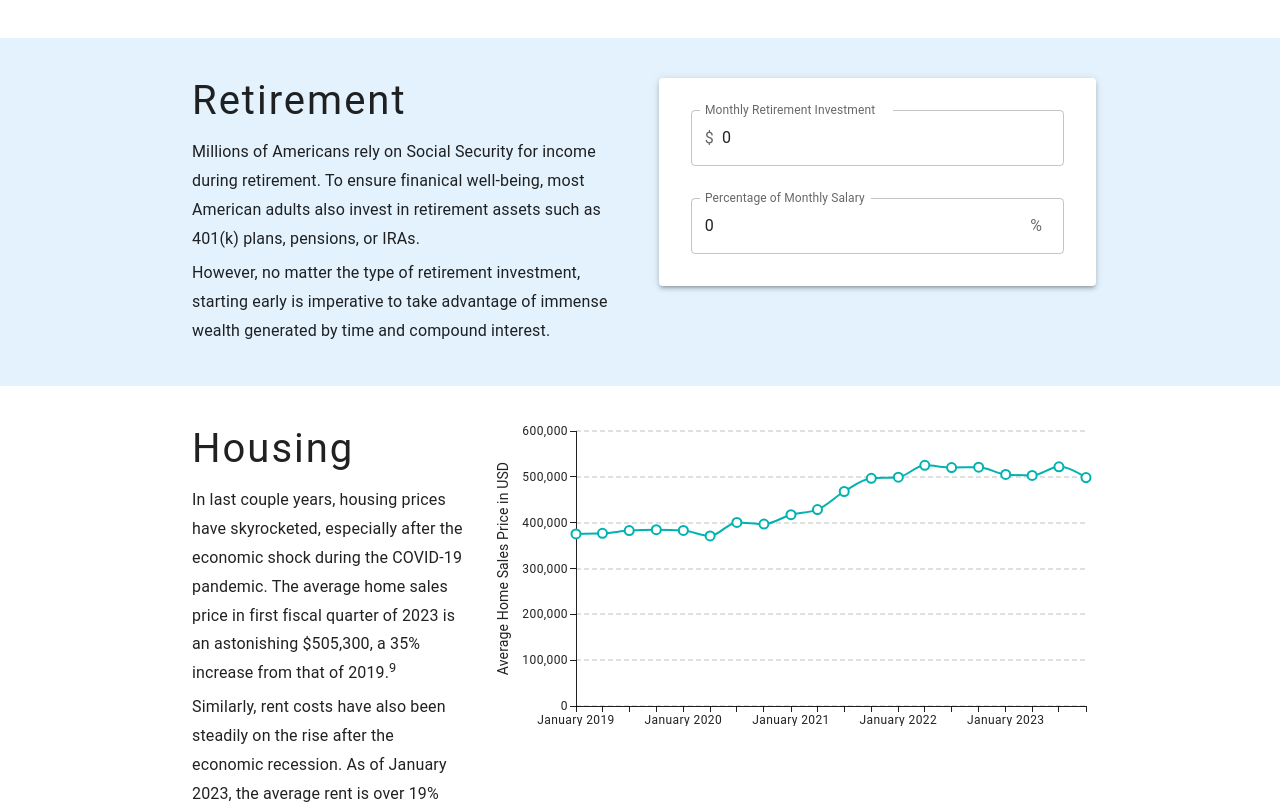
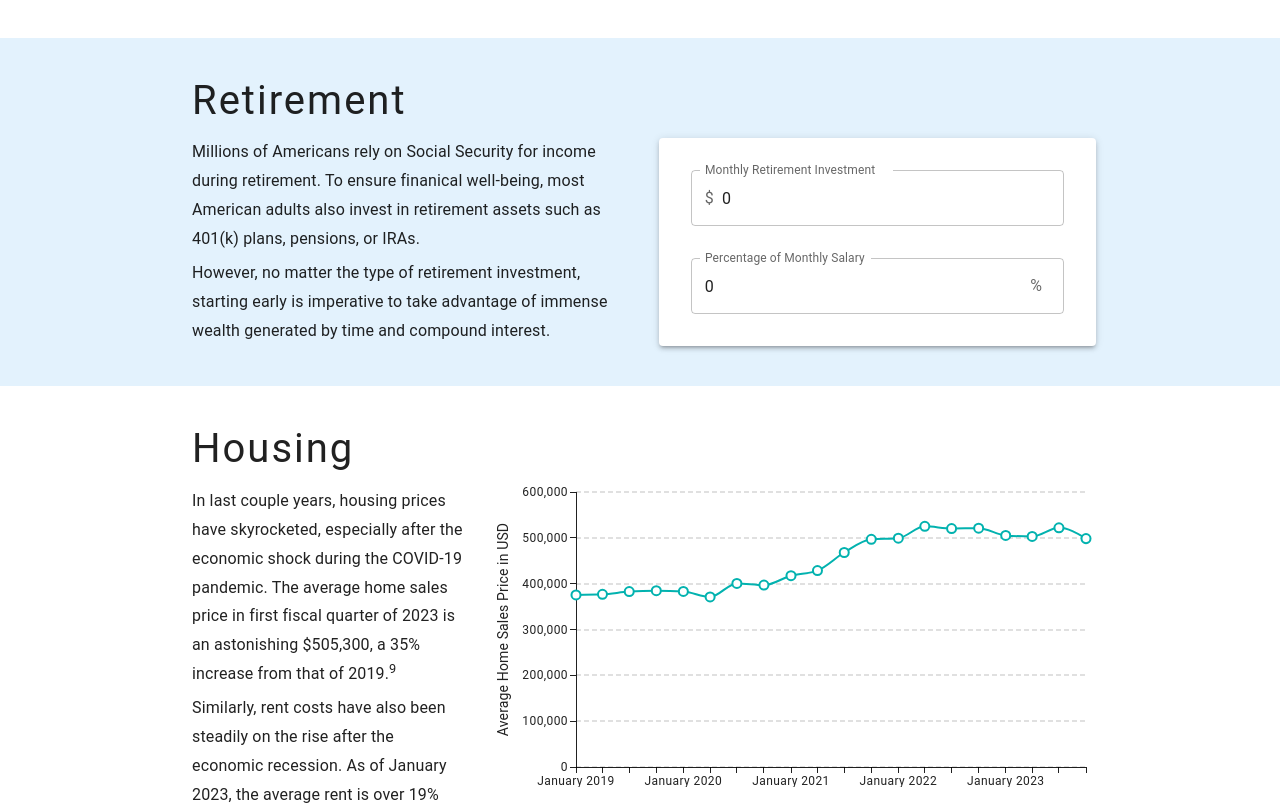
Before and after one commit to KevinZhang2135/personal-finance, a React (Create React App) app: page / in a window 1280 px wide. Shown: the part 2221-3026 px from the top of the page. Built offline with nearby package versions, Linux system fonts and the light colour scheme.

Commit message:
Title Separation from Content and Forms

```diff
--- a/src/components/food/FoodInfo.jsx
+++ b/src/components/food/FoodInfo.jsx
@@ -4,19 +4,19 @@ import FoodForm from "./FoodForm";
 
 const FoodInfo = (props) => {
     return (
-        <Stack
+        <Box
             id="food-info"
             className="content-container"
             bgcolor="beige.main"
-            direction={{ xs: "column", lg: "row" }}
             spacing={4}
             py="5vh"
         >
-            <Box width={{ xs: 1, lg: 0.5 }}>
             <Typography variant="h1" gutterBottom>
                 Food
             </Typography>
 
+            <Stack direction={{ xs: "column", lg: "row" }} spacing={4}>
+                <Box width={{ xs: 1, lg: 0.5 }}>
                     <Typography variant="p" display="block" gutterBottom>
                         Recently, food costs have inflated due to a variety of
                         disruptions in the food supply chain. Due to animal and
@@ -24,6 +24,7 @@ const FoodInfo = (props) => {
                         numerous other factors, food prices in 2023 are 25% higher
                         than that in 2018.<sup>14</sup>
                     </Typography>
+
                     <Typography variant="p">
                         According, budgeting for food expenses becomes ever more
                         important, especially considering that US consumers spend
@@ -31,8 +32,10 @@ const FoodInfo = (props) => {
                         2022.<sup>15</sup>
                     </Typography>
                 </Box>
+
                 <FoodForm {...props} />
             </Stack>
+        </Box>
     );
 };
 
--- a/src/components/healthInsurance/HealthInsuranceInfo.jsx
+++ b/src/components/healthInsurance/HealthInsuranceInfo.jsx
@@ -4,18 +4,19 @@ import HealthInsuranceForm from "./HealthInsuranceForm";
 
 const HealthInsuranceInfo = (props) => {
     return (
-        <Stack
+        <Box
             id="health-insurance-info"
             className="content-container"
-            direction={{ xs: "column", lg: "row" }}
             spacing={4}
             pt="5vh"
             pb={4}
         >
-            <Box width={{ xs: 1, lg: 0.5 }}>
             <Typography variant="h1" gutterBottom>
                 Health Insurance
             </Typography>
+
+            <Stack direction={{ xs: "column", lg: "row" }} spacing={4}>
+                <Box width={{ xs: 1, lg: 0.5 }}>
                     <Typography variant="p" display="block" gutterBottom>
                         Injuries and illnesses are inevitable in life. Health
                         insurance helps alleviate some of the burden of paying
@@ -55,6 +56,7 @@ const HealthInsuranceInfo = (props) => {
 
                 <HealthInsuranceForm {...props} />
             </Stack>
+        </Box>
     );
 };
 
--- a/src/components/housing/HousingInfo.jsx
+++ b/src/components/housing/HousingInfo.jsx
@@ -4,18 +4,18 @@ import HousingChart from "./HousingChart";
 
 const HousingInfo = (props) => {
     return (
-        <Stack
+        <Box
             id="housing-info"
             className="content-container"
-            direction={{ xs: "column", lg: "row" }}
-            spacing={4}
             pt="5vh"
             pb={4}
         >
-            <Box width={{ xs: 1, lg: 0.5 }}>
             <Typography variant="h1" gutterBottom>
                 Housing
             </Typography>
+            <Stack direction={{ xs: "column", lg: "row" }} spacing={4}>
+                <Box width={{ xs: 1, lg: 0.5 }}>
+
                     <Typography variant="p" display="block" gutterBottom>
                         In last couple years, housing prices have skyrocketed,
                         especially after the economic shock during the COVID-19
@@ -35,6 +35,7 @@ const HousingInfo = (props) => {
 
                 <HousingChart />
             </Stack>
+        </Box>
     );
 };
 
--- a/src/components/retirement/RetirementInfo.jsx
+++ b/src/components/retirement/RetirementInfo.jsx
@@ -6,19 +6,18 @@ import RetirementForm from "./RetirementForm";
 
 const RetirementInfo = (props) => {
     return (
-        <Stack
+        <Box
             id="retirement-info"
             className="content-container"
             bgcolor={blue[50]}
-            direction={{ xs: "column", lg: "row" }}
-            spacing={4}
             py="5vh"
         >
-            <Box width={{ xs: 1, lg: 0.5 }}>
             <Typography variant="h1" gutterBottom>
                 Retirement
             </Typography>
 
+            <Stack direction={{ xs: "column", lg: "row" }} spacing={4}>
+                <Box width={{ xs: 1, lg: 0.5 }}>
                     <Typography variant="p" display="block" gutterBottom>
                         Millions of Americans rely on Social Security for income
                         during retirement. To ensure finanical well-being, most
@@ -32,8 +31,10 @@ const RetirementInfo = (props) => {
                         wealth generated by time and compound interest.
                     </Typography>
                 </Box>
+
                 <RetirementForm {...props} />
             </Stack>
+        </Box>
     );
 };
 
```
Lines whose indentation alone changed are shown as unchanged.
